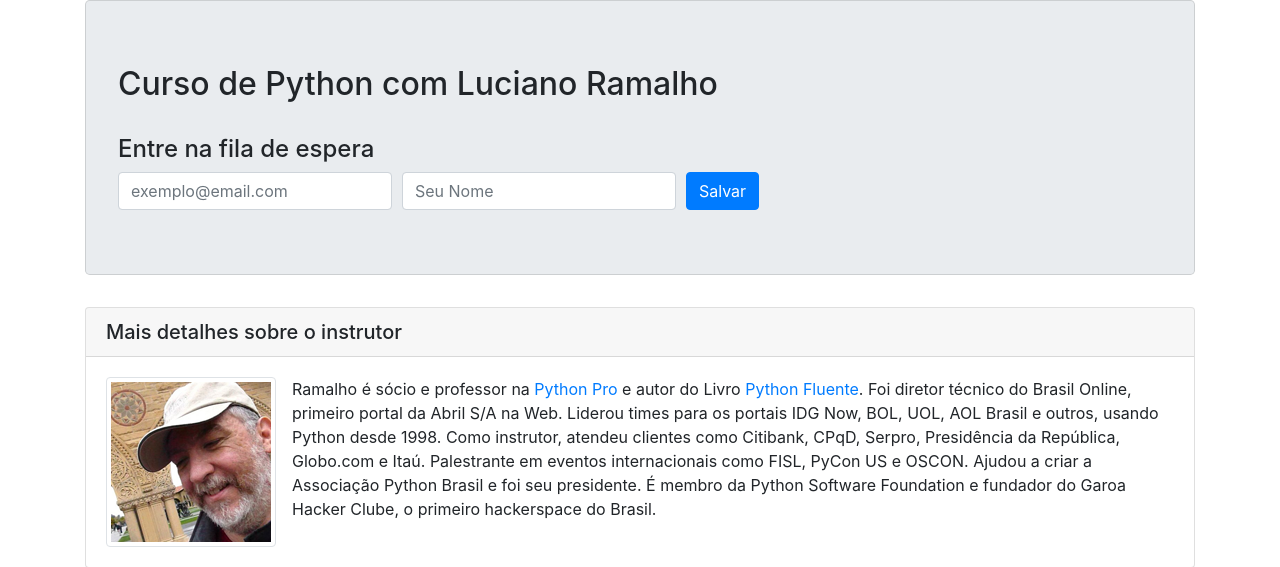
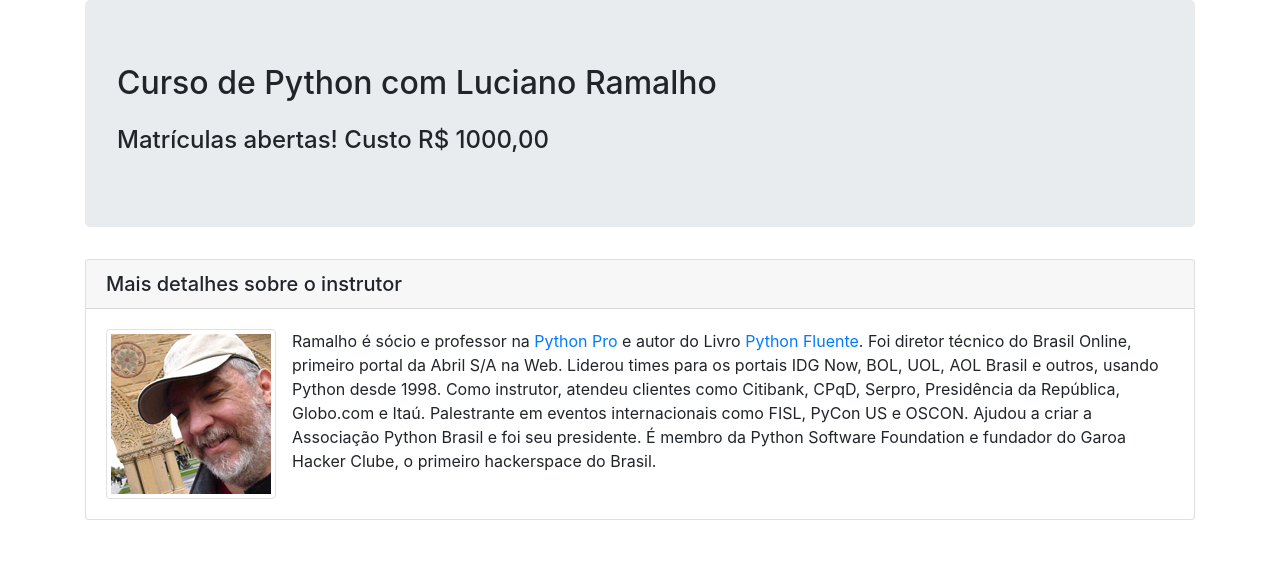
Before and after one commit to PedroH31/DjangoPro, a Django app: page / in a window 1280 px wide. Shown: the part 56-623 px from the top of the page. Run offline with Django 4.2, Linux system fonts and the light colour scheme; some libraries are stand-ins or nearby versions.

Commit message:
Configurado botão de pagamento, configurado envio de emails com o MailChimp
close #48, close #49

```diff
--- a/sitedevpro/base/templates/base/home.html
+++ b/sitedevpro/base/templates/base/home.html
@@ -50,37 +50,43 @@
     <div class="row">
         <div class="col-md-12">
 
-            <div class="jumbotron card card-block">
+            <div class="jumbotron">
                 <h2>
                     Curso de Python com Luciano Ramalho
                 </h2>
-                <h4 class="mt-4">Entre na fila de espera</h4>
-                <form action="https://outlook.us21.list-manage.com/subscribe/post?u=6baf96efc73db5a86f6e8d428&amp;id=fd9042cf9a&amp;f_id=002a8be1f0"
-                      method="post" id="mc-embedded-subscribe-form" name="mc-embedded-subscribe-form"
-                      class="form-row-align-items-center" target="_self">
-                    <div id="mc_embed_signup_scroll">
-                        <div class="form-row align-items-center">
-                            <div class="col-auto">
-                                <label class="sr-only" for="inlineFormInput">Email</label>
-                                <input type="email" value="" name="EMAIL" class="form-control required" id="mce-EMAIL"
-                                       required placeholder="exemplo@email.com">
-                            </div>
-                            <div class="col-auto">
-                                <label class="sr-only" for="mce-FNAME">Email</label>
-                                <input type="text" value="" name="FNAME" class="form-control" id="mce-FNAME" placeholder="Seu Nome">
-                            </div>
 
-                            <div style="position: absolute; left: -5000px;" aria-hidden="true"><input type="text"
-                                                                                                      name="b_6baf96efc73db5a86f6e8d428_fd9042cf9a"
-                                                                                                      tabindex="-1"
-                                                                                                      value=""></div>
+                <h4 class="mt-4">Matrículas abertas! Custo R$ 1000,00</h4>
+                <script src="https://www.mercadopago.com.br/integrations/v1/web-payment-checkout.js"
+                        data-preference-id="495316018-844921b3-4915-4fd6-a7b3-bd10d9b5c86e"
+                        data-source="button"></script>
 
-                            <div class="col-auto">
-                                <input type="submit" value="Salvar" name="subscribe" id="mc-embedded-subscribe"
-                                       class="btn btn-primary">
-                            </div>
-                        </div>
-                    </div>
+                <!--                <h4 class="mt-4">Entre na fila de espera</h4>-->
+                <!--                <form action="https://outlook.us21.list-manage.com/subscribe/post?u=6baf96efc73db5a86f6e8d428&amp;id=fd9042cf9a&amp;f_id=002a8be1f0"-->
+                <!--                      method="post" id="mc-embedded-subscribe-form" name="mc-embedded-subscribe-form"-->
+                <!--                      class="form-row-align-items-center" target="_self">-->
+                <!--                    <div id="mc_embed_signup_scroll">-->
+                <!--                        <div class="form-row align-items-center">-->
+                <!--                            <div class="col-auto">-->
+                <!--                                <label class="sr-only" for="inlineFormInput">Email</label>-->
+                <!--                                <input type="email" value="" name="EMAIL" class="form-control required" id="mce-EMAIL"-->
+                <!--                                       required placeholder="exemplo@email.com">-->
+                <!--                            </div>-->
+                <!--                            <div class="col-auto">-->
+                <!--                                <label class="sr-only" for="mce-FNAME">Email</label>-->
+                <!--                                <input type="text" value="" name="FNAME" class="form-control" id="mce-FNAME" placeholder="Seu Nome">-->
+                <!--                            </div>-->
+
+                <!--                            <div style="position: absolute; left: -5000px;" aria-hidden="true"><input type="text"-->
+                <!--                                                                                                      name="b_6baf96efc73db5a86f6e8d428_fd9042cf9a"-->
+                <!--                                                                                                      tabindex="-1"-->
+                <!--                                                                                                      value=""></div>-->
+
+                <!--                            <div class="col-auto">-->
+                <!--                                <input type="submit" value="Salvar" name="subscribe" id="mc-embedded-subscribe"-->
+                <!--                                       class="btn btn-primary">-->
+                <!--                            </div>-->
+                <!--                        </div>-->
+                <!--                    </div>-->
                 </form>
 
             </div>
```
